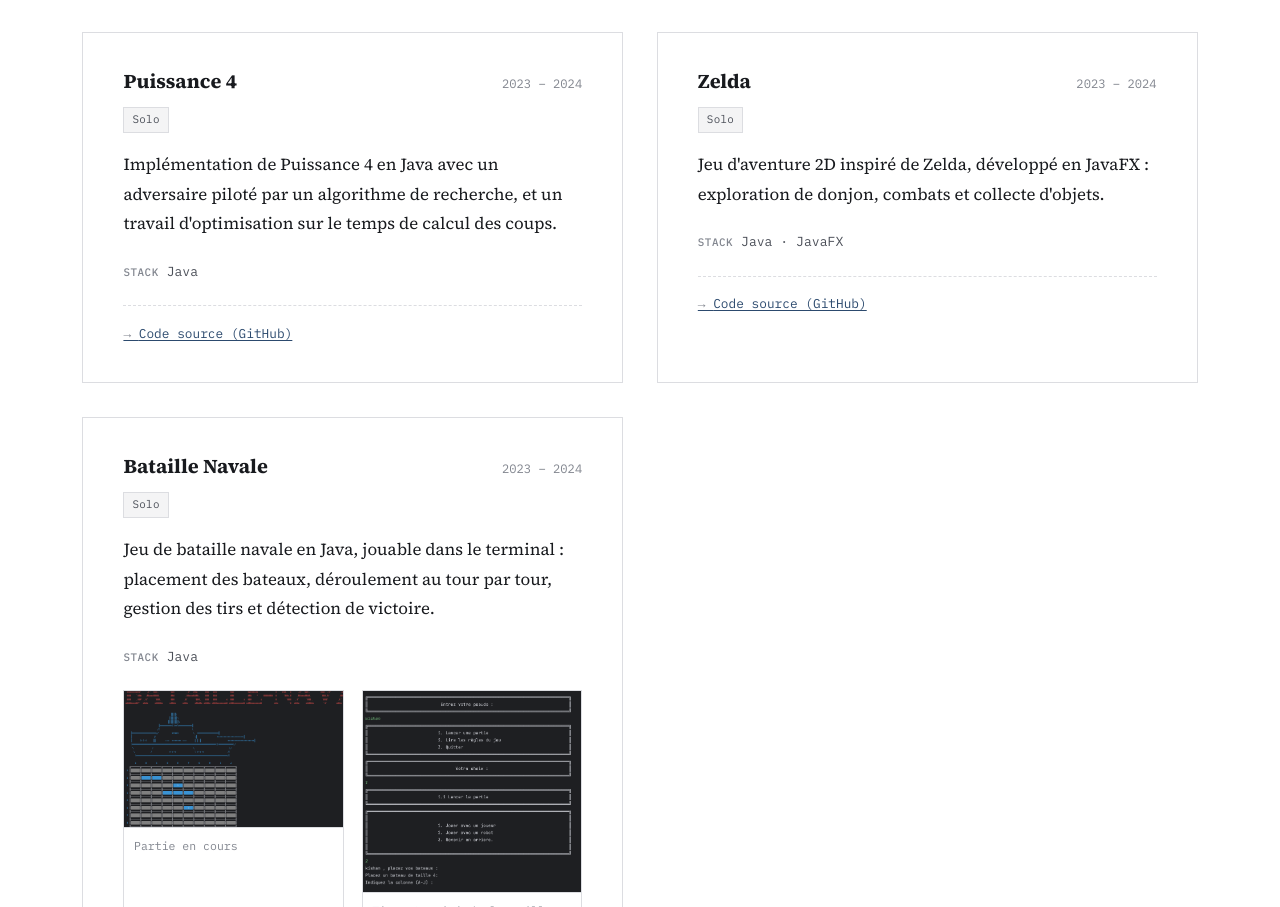
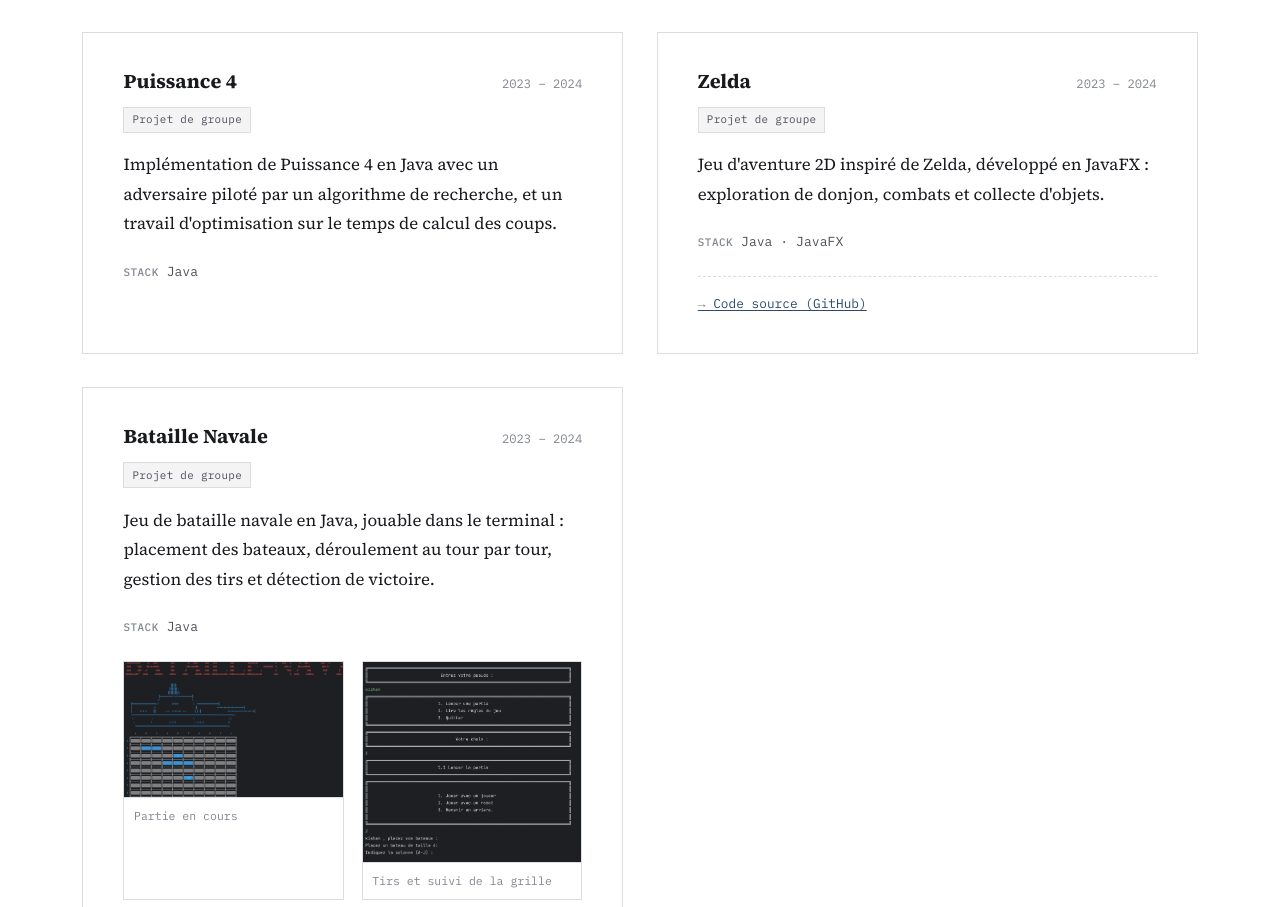
Before and after one commit to kishannnpatel/Portfolio-Final, a website: page index.html in a window 1280 px wide. Shown: the part 3926-4833 px from the top of the page. Drawn offline with Linux system fonts and the light colour scheme; no server answers.

Commit message:
Merge github/main
# Conflicts:
#	images/CV/french/CV_Kishan_Patel_1.pdf

```diff
--- a/index.html
+++ b/index.html
@@ -197,12 +197,9 @@
           <h3 data-i18n="proj.p4.title">Puissance 4</h3>
           <span class="project-date">2023 – 2024</span>
         </div>
-        <span class="badge" data-i18n="proj.solo">Solo</span>
+        <span class="badge" data-i18n="proj.group">Projet de groupe</span>
         <p class="desc" data-i18n="proj.p4.desc">Implémentation de Puissance 4 en Java avec un adversaire piloté par un algorithme de recherche, et un travail d'optimisation sur le temps de calcul des coups.</p>
         <div class="stack"><b>Stack</b> Java</div>
-        <div class="proofs">
-          <a href="https://github.com/kishannnpatel/-Puissance-4-JAVA" target="_blank" rel="noopener noreferrer" data-i18n="proj.p4.proof">Code source (GitHub)</a>
-        </div>
       </div>
 
       <div class="project" id="projet-zelda">
@@ -210,7 +207,7 @@
           <h3 data-i18n="proj.zelda.title">Zelda</h3>
           <span class="project-date">2023 – 2024</span>
         </div>
-        <span class="badge" data-i18n="proj.solo">Solo</span>
+        <span class="badge" data-i18n="proj.group">Projet de groupe</span>
         <p class="desc" data-i18n="proj.zelda.desc">Jeu d'aventure 2D inspiré de Zelda, développé en JavaFX : exploration de donjon, combats et collecte d'objets.</p>
         <div class="stack"><b>Stack</b> Java · JavaFX</div>
         <div class="proofs">
@@ -223,7 +220,7 @@
           <h3 data-i18n="proj.bataille.title">Bataille Navale</h3>
           <span class="project-date">2023 – 2024</span>
         </div>
-        <span class="badge" data-i18n="proj.solo">Solo</span>
+        <span class="badge" data-i18n="proj.group">Projet de groupe</span>
         <p class="desc" data-i18n="proj.bataille.desc">Jeu de bataille navale en Java, jouable dans le terminal : placement des bateaux, déroulement au tour par tour, gestion des tirs et détection de victoire.</p>
         <div class="stack"><b>Stack</b> Java</div>
         <div class="fig-pair">
@@ -492,9 +489,9 @@
       'proj.buvette.proof':'Source code (GitHub)',
 
       'proj.solo':'Solo',
+      'proj.group':'Group project',
       'proj.p4.title':'Connect Four',
       'proj.p4.desc':'Java implementation of Connect Four with an opponent driven by a search algorithm, plus optimization work on move computation time.',
-      'proj.p4.proof':'Source code (GitHub)',
 
       'proj.zelda.title':'Zelda',
       'proj.zelda.desc':'2D adventure game inspired by Zelda, built with JavaFX: dungeon exploration, combat and item collection.',
```
